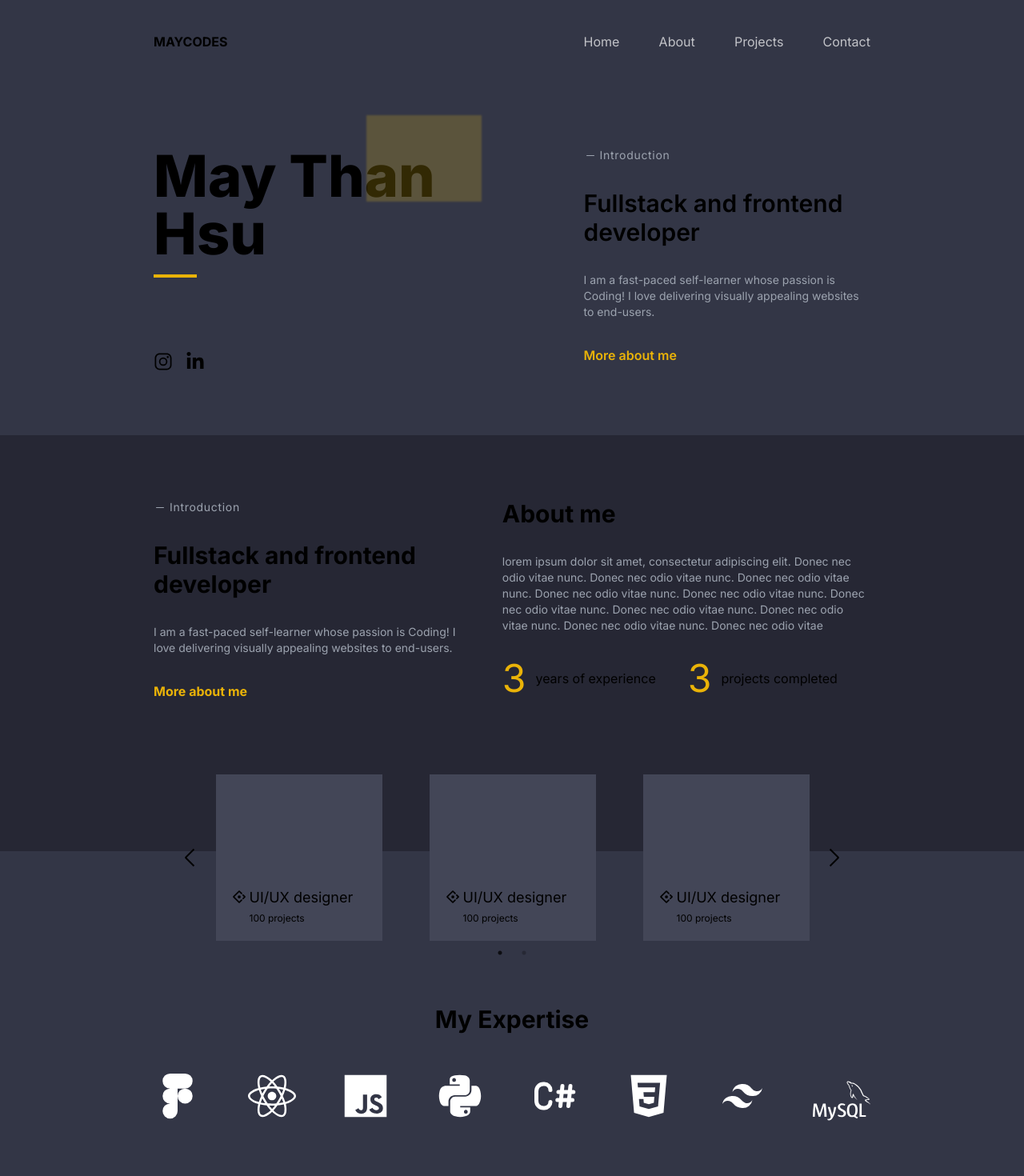
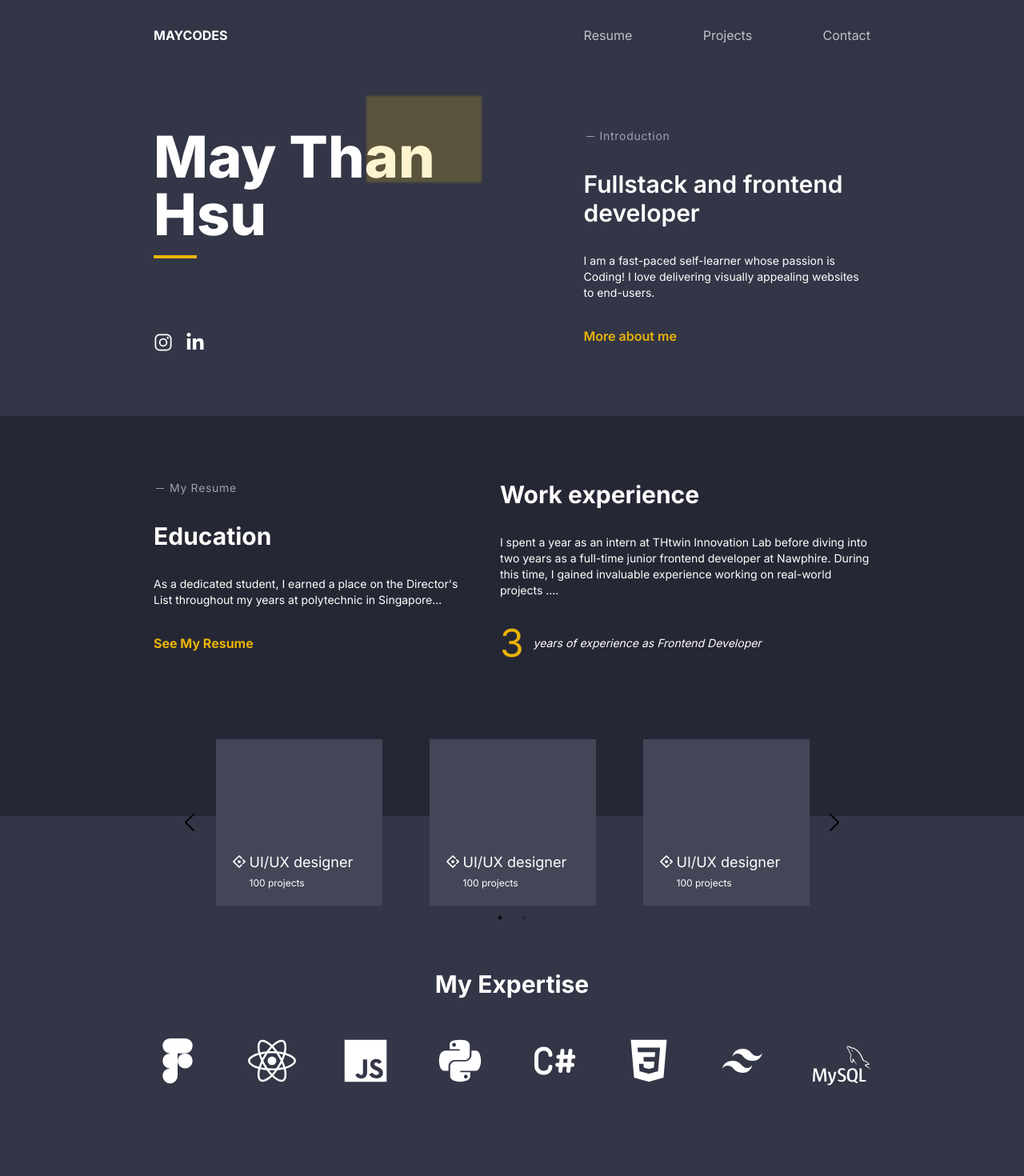
Before and after one commit to maythanhsuaung0-0/devportfolio, a Next.js app: page / in a window 1280 px wide. Shown: the top 1470 px of the page at 80% size. Built offline with nearby package versions, Linux system fonts and the light colour scheme.

Commit message:
added custom tooltip

```diff
--- a/src/app/page.js
+++ b/src/app/page.js
@@ -1,71 +1,51 @@
 "use client";
-import React from "react";
+import React,{useEffect,useState} from "react";
 import Link from "next/link";
 import Navbar from "@/components/Navbar";
 import Image from "next/image";
 import { IoLogoInstagram } from "react-icons/io5";
 import { FaLinkedinIn } from "react-icons/fa6";
 import { GoDash } from "react-icons/go";
-import { AiOutlineAntDesign } from "react-icons/ai";
 import { IoLogoFigma, IoLogoJavascript } from "react-icons/io5";
 import { FaReact, FaPython } from "react-icons/fa";
 import { TbBrandCSharp } from "react-icons/tb";
 import { IoLogoCss3 } from "react-icons/io";
 import { BiLogoTailwindCss } from "react-icons/bi";
 import { SiMysql } from "react-icons/si";
+import { GoMoveToTop } from "react-icons/go";
 import BlogToggle from "@/components/BlogToggle";
-import { IoCloseOutline } from "react-icons/io5";
 import "slick-carousel/slick/slick.css";
 import "slick-carousel/slick/slick-theme.css";
 import SimpleSlider from "@/components/Slider";
+import MobileNav from "@/components/MobileNav";
+import Tooltip from "@/components/Tooltip";
 
 export default function Home() {
-  const [showMenu, setShowMenu] = React.useState(false);
+  const [showMenu, setShowMenu] = useState(false);
+  const [x, setX] = useState(0);
+  const [y, setY] = useState(0);
   const toggleMenu = () => {
     setShowMenu(!showMenu);
   };
+  useEffect(() => {
+    window.addEventListener("scroll", () => {
+      setX(window.scrollX);
+      setY(window.scrollY);
+    });
+    console.log(x, y);
+  },[y])
   return (
-    <>
-      <main className=" bg-[#333646] relative">
-        {showMenu && (
-          <div className="fixed py-10  w-full h-full top-0 left-0 bg-[rgba(36,36,36,0.85)] backdrop-blur-sm z-50">
-            <div className="w-[85%] m-auto grid gap-2">
-              <div
-                className=" justify-self-end text-3xl cursor-pointer"
-                onClick={toggleMenu}
-              >
-                <IoCloseOutline />
-              </div>
-              <ul className="list-none text-2xl grid gap-6">
-                <li className="">
-                  <Link className="navBtn" href="/">
-                    Home
-                  </Link>
-                </li>
-                <li>
-                  <Link className="navBtn" href="/about">
-                    About
-                  </Link>
-                </li>
-                <li>
-                  <Link className="navBtn" href="/projects">
-                    Projects
-                  </Link>
-                </li>
-                <li>
-                  <Link className="navBtn" href="/contact">
-                    Contact
-                  </Link>
-                </li>
-              </ul>
-            </div>
-          </div>
-        )}
-        <Navbar toggleMenu={toggleMenu} />
-        <section className="grid gap-[5em] lg:gap-0 lg:grid-cols-[60%,40%] w-[80%] lg:w-[70%] m-auto py-[5em]">
+    <main className="relative scroll-smooth">
+    {showMenu ? (
+          <MobileNav toggleMenu={toggleMenu} />
+        ):<Navbar toggleMenu={toggleMenu} />}
+
+      <section id="top" className=" bg-[#333646] relative">
+
+        <section className="grid gap-[5em] lg:gap-0 lg:grid-cols-[60%,40%] w-[80%] lg:w-[70%] m-auto pt-[10em] pb-[5em]">
           <div className="flex flex-col gap-[3em] lg:gap-[7em] justify-between">
             <h1
-              className=" font-extrabold text-7xl relative before:content[''] before:w-[2em] before:h-[1.5em]
+              className=" font-extrabold text-white text-7xl relative before:content-[''] before:w-[2em] before:h-[1.5em]
            before:bg-yellow-400 before:absolute before:-top-10 before:opacity-20 before:blur-[1px] before:right-54 lg:before:right-32"
             >
               May Than <br />
@@ -77,12 +57,12 @@ export default function Home() {
             <div>
               <ul className="flex flex-row gap-4">
                 <li>
-                  <div className="text-2xl cursor-pointer">
+                  <div className="text-2xl text-white cursor-pointer">
                     <IoLogoInstagram />
                   </div>
                 </li>
                 <li>
-                  <div className="text-2xl cursor-pointer">
+                  <div className="text-2xl text-white cursor-pointer">
                     <FaLinkedinIn />
                   </div>
                 </li>
@@ -97,10 +77,10 @@ export default function Home() {
               </span>
               <span className="subtext tracking-wider">Introduction</span>
             </div>
-            <h4 className="text-3xl font-semibold">
+            <h4 className="text-3xl text-white font-semibold">
               Fullstack and frontend developer
             </h4>
-            <p className=" subtext">
+            <p className=" subtext text-white">
               I am a fast-paced self-learner whose passion is Coding! I love
               delivering visually appealing websites to end-users.
             </p>
@@ -109,8 +89,8 @@ export default function Home() {
             </a>
           </div>
         </section>
-      </main>
-      {/* about */}
+      </section>
+      {/* resume */}
       <section className=" bg-[#262734] pt-[5em] pb-[5em] lg:pb-[12em]">
         <div className="flex flex-col lg:flex-row gap-[4em] lg:gap-[3em] w-[80%] lg:w-[70%] m-auto">
           <div>
@@ -119,39 +99,29 @@ export default function Home() {
                 <span className=" self-center text-gray-400">
                   <GoDash />
                 </span>
-                <span className="subtext tracking-wider">Introduction</span>
+                <span className="subtext tracking-wider">My Resume</span>
               </div>
-              <h4 className="text-3xl font-bold">
-                Fullstack and frontend developer
-              </h4>
-              <p className=" subtext">
-                I am a fast-paced self-learner whose passion is Coding! I love
-                delivering visually appealing websites to end-users.
+              <h4 className="text-3xl font-bold text-white">Education</h4>{" "}
+              <p className=" subtext w-full text-white">
+              As a dedicated student, I earned a place on the Director's List throughout my years at polytechnic in Singapore...
               </p>
+
               <a className=" text-yellow-500 cursor-pointer font-bold">
-                More about me
+                See My Resume
               </a>
             </div>
           </div>
           <div className="w-full">
             <div className="flex flex-col gap-[2em]">
-              <h4 className="text-3xl font-bold">About me</h4>{" "}
-              <p className=" subtext w-full">
-                lorem ipsum dolor sit amet, consectetur adipiscing elit. Donec
-                nec odio vitae nunc. Donec nec odio vitae nunc. Donec nec odio
-                vitae nunc. Donec nec odio vitae nunc. Donec nec odio vitae
-                nunc. Donec nec odio vitae nunc. Donec nec odio vitae nunc.
-                Donec nec odio vitae nunc. Donec nec odio vitae nunc. Donec nec
-                odio vitae
-              </p>
+            <h4 className="text-3xl font-bold text-white">
+                Work experience
+              </h4>
+              <p className=" subtext text-white">
+              I spent a year as an intern at THtwin Innovation Lab before diving into two years as a full-time junior frontend developer at Nawphire. During this time, I gained invaluable experience working on real-world projects ....</p>
               <div className="flex flex-row gap-10">
-                <div className="flex flex-row gap-3">
+                <div className="flex flex-row gap-3 ">
                   <span className="text-5xl text-yellow-500">3</span>
-                  <span className="self-center">years of experience</span>
-                </div>
-                <div className="flex flex-row gap-3">
-                  <span className="text-5xl text-yellow-500">3</span>
-                  <span className="self-center">projects completed</span>
+                  <span className="self-center italic text-sm text-white">years of experience as Frontend Developer</span>
                 </div>
               </div>
             </div>
@@ -166,67 +136,58 @@ export default function Home() {
             <div className=" m-auto w-full lg:w-[800px]">
               {" "}
               <SimpleSlider/>
-              {/* <div className="p-5 w-52 h-52 self-center hover:bg-yellow-500 cursor-pointer bg-[#434657] flex">
-                <div className="flex flex-row gap-1 mt-auto">
-                  <div className="text-lg mt-1">
-                    <AiOutlineAntDesign />
-                  </div>
-                  <div className="grid gap-1">
-                    <span className="text-lg">UI/UX designer</span>
-                    <span className="text-xs">100 projects</span>
-                  </div>
-                </div>
-              </div>
-              <div className="p-5 w-52 h-52 self-center hover:bg-yellow-500 cursor-pointer bg-[#434657] flex">
-                <div className="flex flex-row gap-1 mt-auto">
-                  <div className="text-lg mt-1">
-                    <AiOutlineAntDesign />
-                  </div>
-                  <div className="grid gap-1">
-                    <span className="text-lg">UI/UX designer</span>
-                    <span className="text-xs">100 projects</span>
-                  </div>
-                </div>
-              </div>
-              <div className="p-5 w-52 h-52 self-center hover:bg-yellow-500 cursor-pointer bg-[#434657] flex">
-                <div className="flex flex-row gap-1 mt-auto">
-                  <div className="text-lg mt-1">
-                    <AiOutlineAntDesign />
-                  </div>
-                  <div className="grid gap-1">
-                    <span className="text-lg">UI/UX designer</span>
-                    <span className="text-xs">100 projects</span>
-                  </div>
-                </div>
-              </div> */}
+
             </div>
           </div>
           <div className="lg:pt-[7em] py-[5em] lg:py-[7em] grid gap-[3em]">
-            <h4 className="text-3xl font-bold text-center">My Expertise </h4>
+            <h4 className="text-3xl font-bold text-center text-white">My Expertise </h4>
             <div className="flex flex-row flex-wrap text-white justify-between">
               <span className="text-6xl mb-5">
-                <IoLogoFigma />
+                <Tooltip text={'figma'}>
+                  <IoLogoFigma/>
+                </Tooltip>
               </span>
               <span className="text-6xl mb-5">
+                <Tooltip text={'react'}>
                   <FaReact />
+                </Tooltip>
+
               </span>
               <span className="text-6xl mb-5">
+
+                <Tooltip text={'javascript'}>
                   <IoLogoJavascript />
+                </Tooltip>
               </span>
               <span className="text-6xl mb-5">
+
+                <Tooltip text={'python'}>
                   <FaPython />
+                </Tooltip>
               </span>
               <span className="text-6xl mb-5">
+
+                <Tooltip text={'c#'}>
                   <TbBrandCSharp />
+                </Tooltip>
               </span>
               <span className="text-6xl mb-5">
+
+                <Tooltip text={'css 3'}>
                   <IoLogoCss3 />
+                </Tooltip>
               </span>
               <span className="text-6xl mb-5">
+
+                <Tooltip text={'tailwind css'}>
                   <BiLogoTailwindCss />
+                </Tooltip>
               </span>
               <span className="text-7xl">
+
+                <Tooltip text={'mysql'}>
                   <SiMysql />
+                </Tooltip>
               </span>
             </div>
           </div>
@@ -239,10 +200,10 @@ export default function Home() {
                   </span>
                   <span className="subtext tracking-wider">Introduction</span>
                 </div>
-                <h4 className="text-3xl font-bold">
+                <h4 className="text-3xl font-bold text-white">
                   Fullstack and frontend developer
                 </h4>
-                <p className=" subtext">
+                <p className=" subtext text-white">
                   I am a fast-paced self-learner whose passion is Coding! I love
                   delivering visually appealing websites to end-users.
                 </p>
@@ -307,10 +268,10 @@ export default function Home() {
       <section className="bg-[#333646] py-[5em]">
         <div className="w-[80%] lg:w-[70%] mx-auto gap-[3em] lg:gap-[2em] grid lg:grid-cols-[40%,auto]">
           <div className="lg:h-[10em] flex flex-col gap-[2em]">
-            <h4 className="text-3xl font-semibold">
+            <h4 className="text-3xl font-semibold text-white">
               Fullstack and frontend developer
             </h4>
-            <p className=" subtext">
+            <p className=" subtext text-white">
               I am a fast-paced self-learner whose passion is Coding! I love
               delivering visually appealing websites to end-users.
             </p>
@@ -319,7 +280,7 @@ export default function Home() {
             </a>
           </div>
           <div>
-            <h4 className="text-3xl font-semibold mb-[1em]">What's new?</h4>
+            <h4 className="text-3xl font-semibold mb-[1em] text-white">What's new?</h4>
             <BlogToggle />
             <div className="bg-gray-600 h-[0.4px]" />
             <BlogToggle />
@@ -329,11 +290,12 @@ export default function Home() {
         </div>
       </section>
       {/* footer */}
-      <section className="grid justify-center bg-[#333646] pt-[5em] pb-[8em]">
+      <section className=" bg-[#333646] pt-[5em] pb-[8em] relative">
+       <div className="grid justify-center">
        <div className="grid gap-5">
-          <h1 className="text-center">Maycodes</h1>
-          <p className="text-center">Thanks for scrolling, that's all folks.</p>
-          <ul className="flex flex-row gap-4 justify-center">
+          <h1 className="text-center text-white">Maycodes</h1>
+          <p className="text-center text-white">Thanks for scrolling, that's all folks.</p>
+          <ul className="flex flex-row gap-4 justify-center text-white">
             <li>
               <div className="text-2xl cursor-pointer">
                 <IoLogoInstagram />
@@ -346,7 +308,11 @@ export default function Home() {
             </li>
           </ul>
         </div>
+       </div>
+       {y>1500 &&  <div className="fixed bottom-5 lg:bottom-20 left-[80%] lg:left-[85%] w-fit bg-white text-[#333646] font-bold cursor-pointer text-2xl p-3 rounded-full">
+        <a href="#top"><GoMoveToTop /></a>
+        </div>}
       </section>
-    </>
+    </main>
   );
 }
--- /dev/null
+++ b/src/app/projects.js
@@ -0,0 +1,24 @@
+"use client";
+import React from "react";
+import Link from "next/link";
+import Navbar from "@/components/Navbar";
+import "slick-carousel/slick/slick.css";
+import "slick-carousel/slick/slick-theme.css";
+import MobileNav from "@/components/MobileNav";
+
+const Projects = () => {
+  const [showMenu, setShowMenu] = React.useState(false);
+  const toggleMenu = () => {
+    setShowMenu(!showMenu);
+  };
+  return (
+    <div>
+      <main className=" bg-[#333646] relative">
+        {showMenu && <MobileNav toggleMenu={toggleMenu} />}
+        <Navbar toggleMenu={toggleMenu} />
+      </main>
+    </div>
+  );
+};
+
+export default Projects;
--- a/src/components/BlogToggle.js
+++ b/src/components/BlogToggle.js
@@ -11,7 +11,7 @@ const BlogToggle = () => {
         </span>
         <span>Blog</span>
       </div>
-      <div className='lg:self-center text-sm lg:text-base'>
+      <div className='lg:self-center text-sm lg:text-base text-white'>
         <div>Javascript beginner guide</div>
       </div>
       <div className='lg:self-center'>
--- /dev/null
+++ b/src/components/MobileNav.js
@@ -0,0 +1,42 @@
+import Link from 'next/link'
+import React from 'react'
+import { IoCloseOutline } from 'react-icons/io5'
+
+const MobileNav = ({toggleMenu}) => {
+  return (
+    <div className="fixed py-10  w-full h-full top-0 left-0 bg-[rgba(36,36,36,0.85)] backdrop-blur-sm z-50">
+    <div className="w-[85%] m-auto grid gap-2">
+      <div
+        className=" justify-self-end text-3xl cursor-pointer"
+        onClick={toggleMenu}
+      >
+        <IoCloseOutline />
+      </div>
+      <ul className="list-none text-2xl grid gap-6">
+        <li className="">
+          <Link className="navBtn" href="/">
+            Home
+          </Link>
+        </li>
+        <li>
+          <Link className="navBtn" href="/resume">
+            Resume
+          </Link>
+        </li>
+        <li>
+          <Link className="navBtn" href="/projects">
+            Projects
+          </Link>
+        </li>
+        <li>
+          <Link className="navBtn" href="/contact">
+            Contact
+          </Link>
+        </li>
+      </ul>
+    </div>
+  </div>
+  )
+}
+
+export default MobileNav
--- a/src/components/Navbar.js
+++ b/src/components/Navbar.js
@@ -5,16 +5,15 @@ import { CgMenuLeftAlt } from "react-icons/cg";
 const Navbar = ({toggleMenu}) => {
 
   return (
-    <div className="bg-[#333646]">
-      <div className="grid grid-cols-[80%,auto] lg:grid-cols-[60%,40%] w-[85%] lg:w-[70%] m-auto py-10">
-        <div className=" font-bold uppercase">Maycodes</div>
+    <div className="bg-[#3336464f] fixed left-0 w-full z-50 backdrop-blur-md">
+      <div className="grid grid-cols-[80%,auto] lg:grid-cols-[60%,40%] w-[85%] lg:w-[70%] m-auto py-8">
+        <div className=" font-bold text-white uppercase">
+          <Link href="/">Maycodes</Link>
+        </div>
         <div  className="grid">
           <ul className="list-none lg:flex lg:flex-row justify-between hidden">
-            <li className="">
-              <Link className="navBtn" href="/">Home</Link>
-            </li>
             <li>
-              <Link className="navBtn" href="/about">About</Link>
+              <Link className="navBtn" href="/resume">Resume</Link>
             </li>
             <li>
               <Link className="navBtn" href="/projects">Projects</Link>
@@ -23,7 +22,7 @@ const Navbar = ({toggleMenu}) => {
               <Link  className="navBtn" href="/contact">Contact</Link>
             </li>
           </ul>
-          <div className="self-center text-2xl lg:hidden justify-self-end" onClick={toggleMenu}>
+          <div className="self-center text-2xl text-white lg:hidden justify-self-end" onClick={toggleMenu}>
             <CgMenuLeftAlt/>
           </div>
         </div>
--- a/src/components/Slider.js
+++ b/src/components/Slider.js
@@ -57,12 +57,12 @@ export default function SimpleSlider() {
       <div className="w-full ">
         <div className="p-5 w-52 h-52 m-auto self-center hover:bg-yellow-500 cursor-pointer bg-[#434657] flex">
           <div className="flex flex-row gap-1 mt-auto">
-            <div className="text-lg mt-1">
+            <div className="text-lg text-white mt-1">
               <AiOutlineAntDesign />
             </div>
             <div className="grid gap-1">
-              <span className="text-lg">UI/UX designer</span>
-              <span className="text-xs">100 projects</span>
+              <span className="text-lg text-white">UI/UX designer</span>
+              <span className="text-xs text-white">100 projects</span>
             </div>
           </div>
         </div>
@@ -70,12 +70,12 @@ export default function SimpleSlider() {
       <div className="w-full ">
         <div className="p-5 w-52 h-52 self-center m-auto hover:bg-yellow-500 cursor-pointer bg-[#434657] flex">
           <div className="flex flex-row gap-1 mt-auto">
-            <div className="text-lg mt-1">
+            <div className="text-lg text-white mt-1">
               <AiOutlineAntDesign />
             </div>
             <div className="grid gap-1">
-              <span className="text-lg">UI/UX designer</span>
-              <span className="text-xs">100 projects</span>
+              <span className="text-lg text-white">UI/UX designer</span>
+              <span className="text-xs text-white">100 projects</span>
             </div>
           </div>
         </div>
@@ -83,12 +83,12 @@ export default function SimpleSlider() {
       <div className="w-full ">
         <div className="p-5 w-52 h-52 self-center m-auto hover:bg-yellow-500 cursor-pointer bg-[#434657] flex">
           <div className="flex flex-row gap-1 mt-auto">
-            <div className="text-lg mt-1">
+            <div className="text-lg text-white mt-1">
               <AiOutlineAntDesign />
             </div>
             <div className="grid gap-1">
-              <span className="text-lg">UI/UX designer</span>
-              <span className="text-xs">100 projects</span>
+              <span className="text-lg text-white">UI/UX designer</span>
+              <span className="text-xs text-white">100 projects</span>
             </div>
           </div>
         </div>
@@ -96,12 +96,12 @@ export default function SimpleSlider() {
       <div className="w-full ">
         <div className="p-5 w-52 h-52 self-center m-auto hover:bg-yellow-500 cursor-pointer bg-[#434657] flex">
           <div className="flex flex-row gap-1 mt-auto">
-            <div className="text-lg mt-1">
+            <div className="text-lg text-white mt-1">
               <AiOutlineAntDesign />
             </div>
             <div className="grid gap-1">
-              <span className="text-lg">UI/UX designer</span>
-              <span className="text-xs">100 projects</span>
+              <span className="text-lg text-white">UI/UX designer</span>
+              <span className="text-xs text-white">100 projects</span>
             </div>
           </div>
         </div>
--- /dev/null
+++ b/src/components/Tooltip.js
@@ -0,0 +1,14 @@
+import React from 'react'
+
+const Tooltip = ({children,text}) => {
+  return (
+    <div className=' group relative'>
+        <div className="absolute group-hover:block hidden text-xs -top-8 left-0 bg-[#3c3f4c] rounded-full py-1 px-4 z-10
+        before:content-[''] before:absolute before:-bottom-1 before:rotate-45 before:left-1/2 before:-translate-x-1/2
+         before:w-2 before:h-2 before:bg-[#3c3f4c] ">{text}</div>
+      {children}
+    </div>
+  )
+}
+
+export default Tooltip
```
Lines whose indentation alone changed are shown as unchanged.
